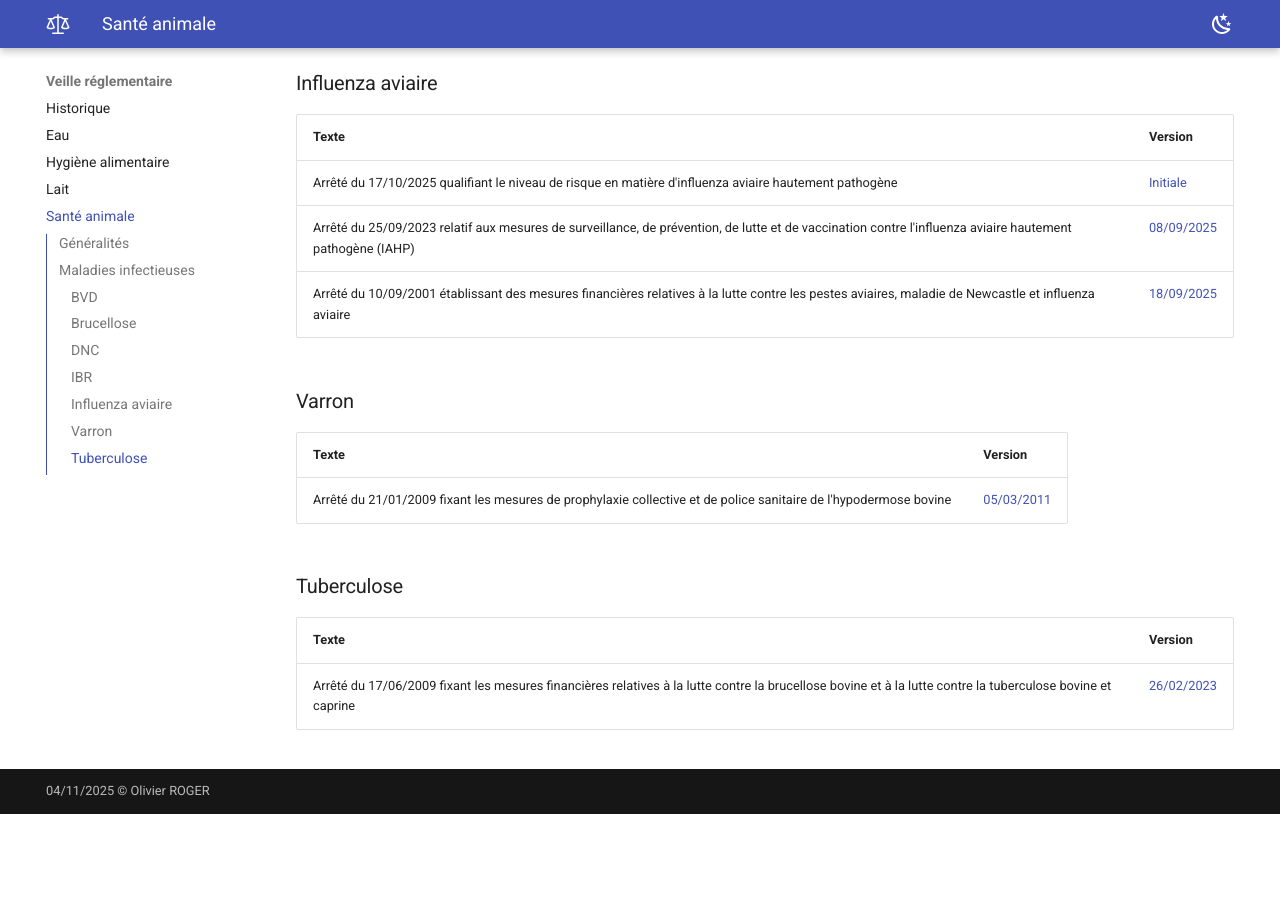
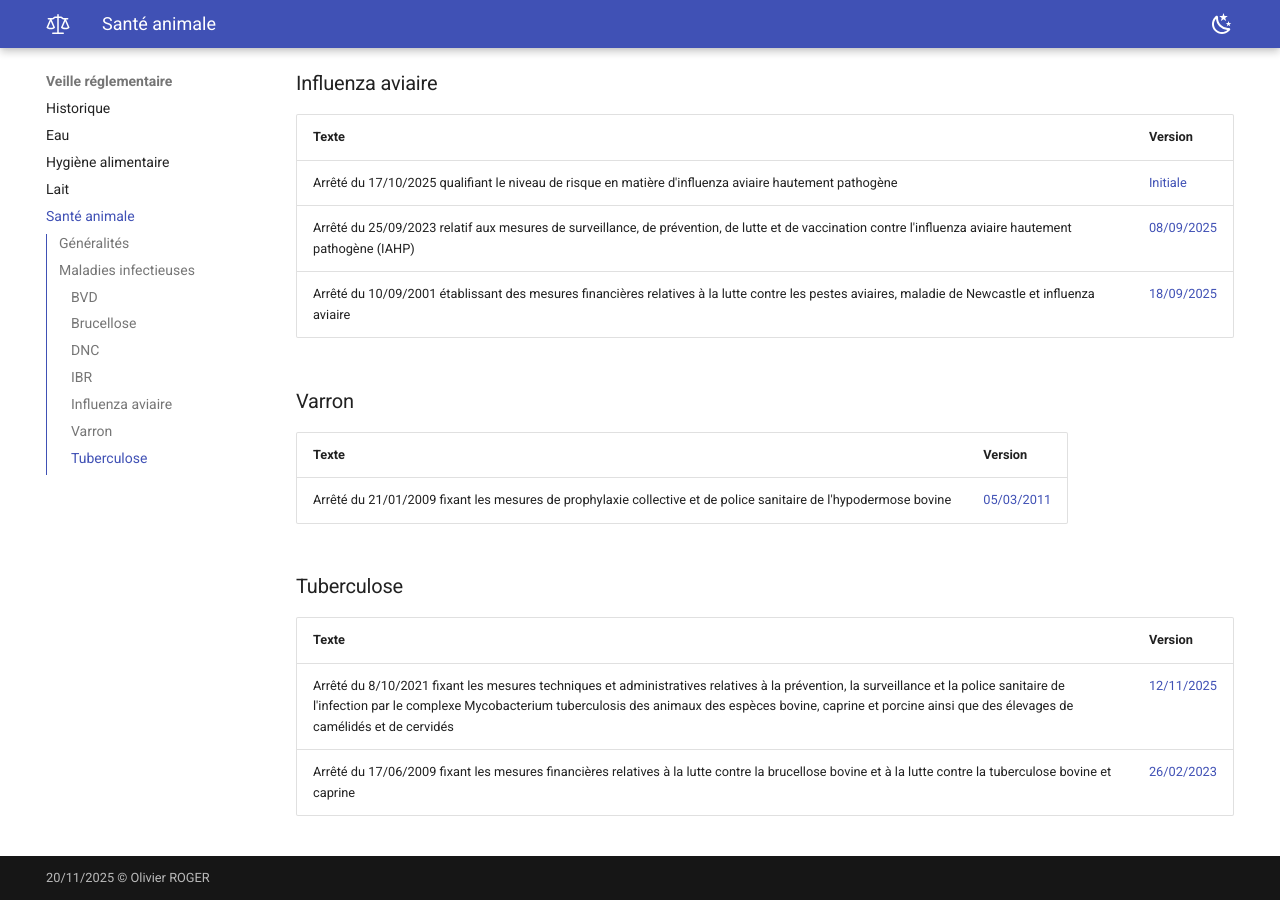
Before and after one commit to olivier-roger-vet/veille-reglementaire, an MkDocs documentation site: the page built from docs/sante_animale.md, in a window 1280 px wide and 900 px high, scrolled down 2681 px. Built offline with MkDocs 1.6.1 and Material for MkDocs 9.7.7, drawn with Linux system fonts in a browser that asks for light colours; before the commit the page ends 3495 px from its top, so only the background shows below that.

Commit message:
MAJ SA tuberculose

```diff
--- a/docs/sante_animale.md
+++ b/docs/sante_animale.md
@@ -73,6 +73,7 @@
 
 ### Tuberculose
 
-| Texte                                                                                                                                                      | Version                                                                   |
-| ---------------------------------------------------------------------------------------------------------------------------------------------------------- | ------------------------------------------------------------------------- |
-| Arrêté du 17/06/2009 fixant les mesures financières relatives à la lutte contre la brucellose bovine et à la lutte contre la tuberculose bovine et caprine | [26/02/2023](https://www.legifrance.gouv.fr/loda/id/JORFTEXT000020796799) |//
+| Texte                                                                                                                                                                                                                                                                                                  | Version                                                                    |
+| ------------------------------------------------------------------------------------------------------------------------------------------------------------------------------------------------------------------------------------------------------------------------------------------------------ | -------------------------------------------------------------------------- |
+| Arrêté du 8/10/2021 fixant les mesures techniques et administratives relatives à la prévention, la surveillance et la police sanitaire de l'infection par le complexe Mycobacterium tuberculosis des animaux des espèces bovine, caprine et porcine ainsi que des élevages de camélidés et de cervidés | [12/11/2025](https://www.legifrance.gouv.fr/loda/id/JORFTEXT000044206674/) |
+| Arrêté du 17/06/2009 fixant les mesures financières relatives à la lutte contre la brucellose bovine et à la lutte contre la tuberculose bovine et caprine                                                                                                                                             | [26/02/2023](https://www.legifrance.gouv.fr/loda/id/JORFTEXT000020796799)  |//
--- a/mkdocs.yml
+++ b/mkdocs.yml
@@ -84,7 +84,7 @@ extra:
       - accept
       - reject
   generator: false
-copyright: 04/11/2025 &copy; Olivier ROGER
+copyright: 20/11/2025 &copy; Olivier ROGER
 markdown_extensions:
   - abbr
   - admonition
```
Also changed, not shown: docs/index.md (+1 -0 lines).
